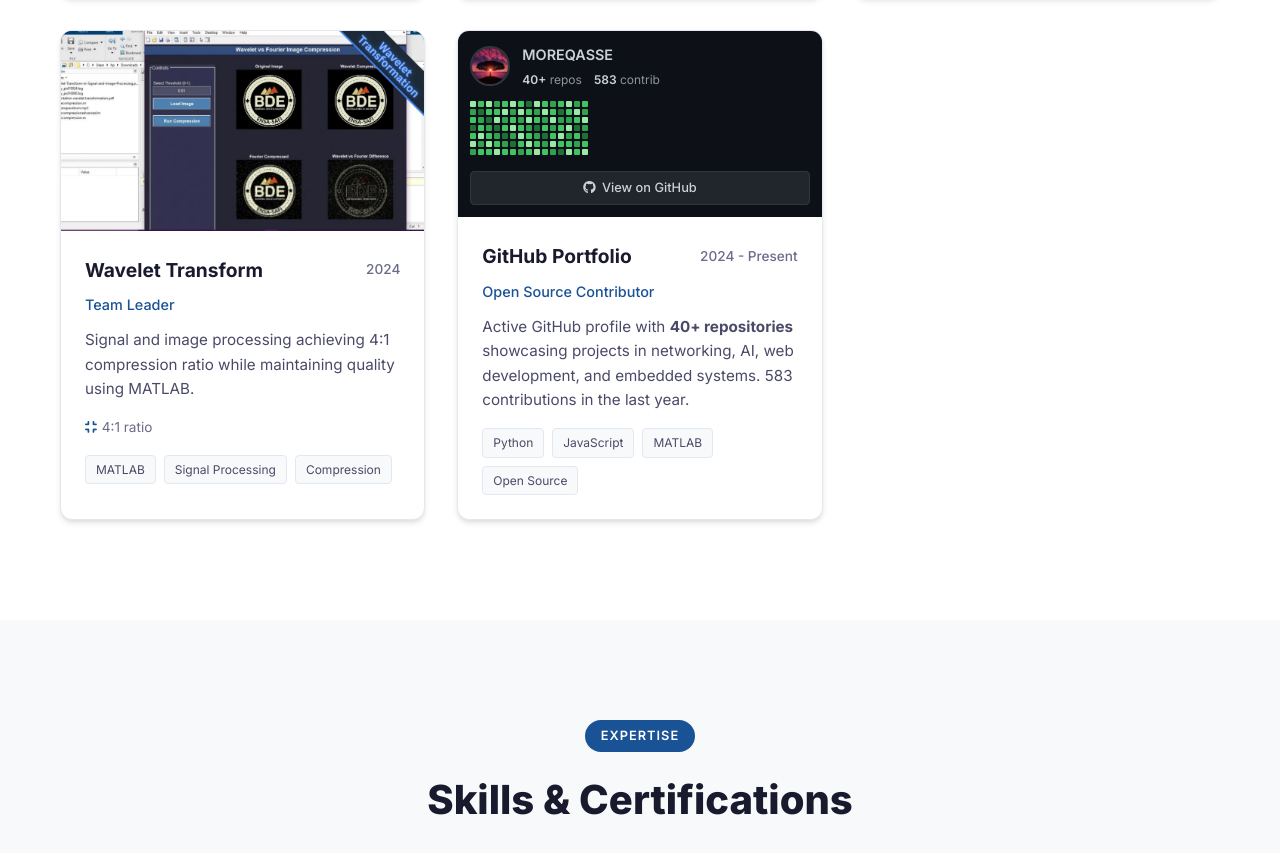
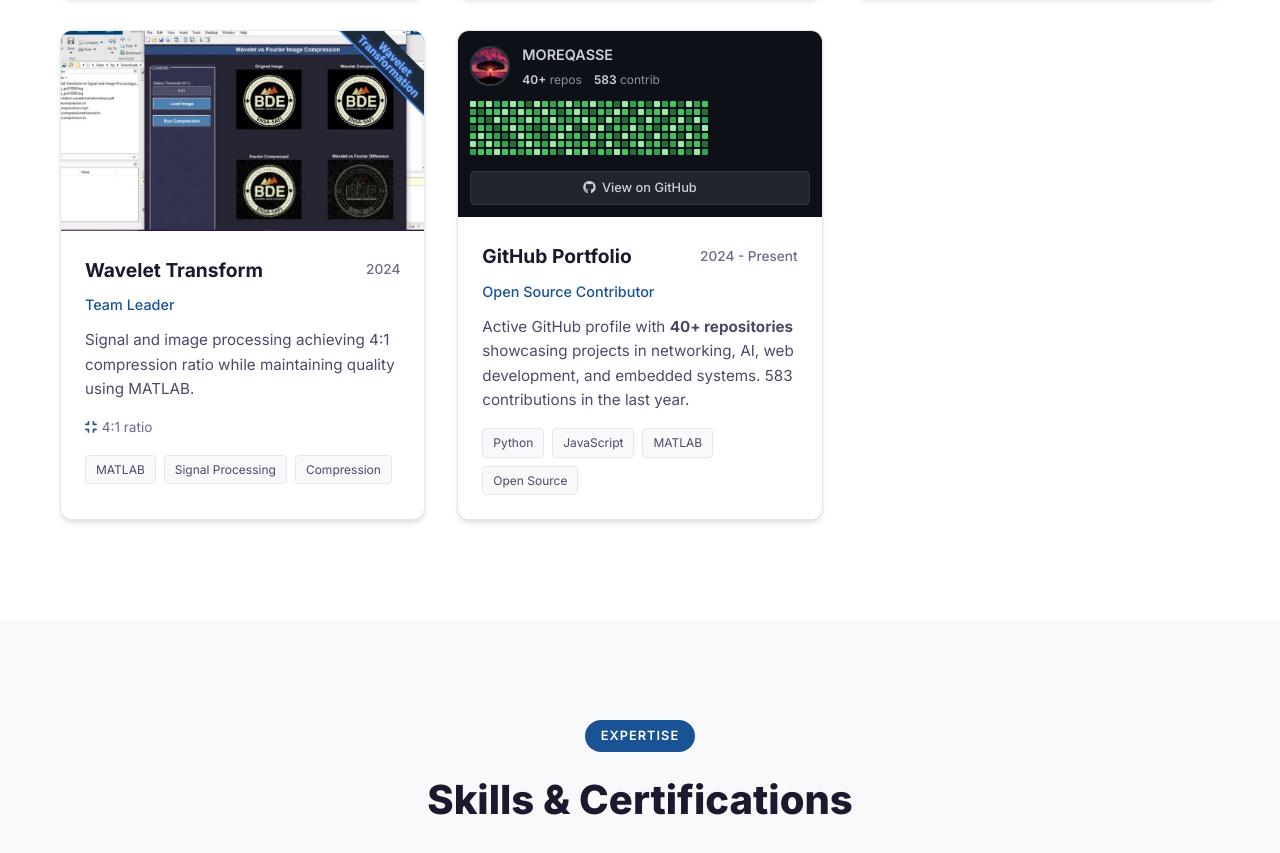
Before and after one commit to MOREQASSE/MyCV, a plain HTML site: page index.html in a window 1280 px wide. Shown: the part 4184-5037 px from the top of the page. Drawn offline with Linux system fonts and the light colour scheme.

Commit message:
double chart

```diff
--- a/index.html
+++ b/index.html
@@ -428,6 +428,21 @@
                                 <div class="gh-mini-week"><div class="m-day l-1"></div><div class="m-day l-2"></div><div class="m-day l-3"></div><div class="m-day l-1"></div><div class="m-day l-3"></div><div class="m-day l-2"></div><div class="m-day l-1"></div></div>
                                 <div class="gh-mini-week"><div class="m-day l-3"></div><div class="m-day l-1"></div><div class="m-day l-2"></div><div class="m-day l-4"></div><div class="m-day l-2"></div><div class="m-day l-3"></div><div class="m-day l-2"></div></div>
                                 <div class="gh-mini-week"><div class="m-day l-2"></div><div class="m-day l-3"></div><div class="m-day l-1"></div><div class="m-day l-3"></div><div class="m-day l-4"></div><div class="m-day l-2"></div><div class="m-day l-1"></div></div>
+                                <div class="gh-mini-week"><div class="m-day l-1"></div><div class="m-day l-4"></div><div class="m-day l-2"></div><div class="m-day l-3"></div><div class="m-day l-1"></div><div class="m-day l-2"></div><div class="m-day l-4"></div></div>
+                                <div class="gh-mini-week"><div class="m-day l-3"></div><div class="m-day l-2"></div><div class="m-day l-4"></div><div class="m-day l-1"></div><div class="m-day l-3"></div><div class="m-day l-4"></div><div class="m-day l-2"></div></div>
+                                <div class="gh-mini-week"><div class="m-day l-2"></div><div class="m-day l-3"></div><div class="m-day l-1"></div><div class="m-day l-4"></div><div class="m-day l-2"></div><div class="m-day l-1"></div><div class="m-day l-3"></div></div>
+                                <div class="gh-mini-week"><div class="m-day l-4"></div><div class="m-day l-1"></div><div class="m-day l-3"></div><div class="m-day l-2"></div><div class="m-day l-4"></div><div class="m-day l-3"></div><div class="m-day l-1"></div></div>
+                                <div class="gh-mini-week"><div class="m-day l-1"></div><div class="m-day l-2"></div><div class="m-day l-4"></div><div class="m-day l-3"></div><div class="m-day l-1"></div><div class="m-day l-4"></div><div class="m-day l-2"></div></div>
+                                <div class="gh-mini-week"><div class="m-day l-3"></div><div class="m-day l-4"></div><div class="m-day l-2"></div><div class="m-day l-1"></div><div class="m-day l-3"></div><div class="m-day l-2"></div><div class="m-day l-4"></div></div>
+                                <div class="gh-mini-week"><div class="m-day l-2"></div><div class="m-day l-1"></div><div class="m-day l-4"></div><div class="m-day l-3"></div><div class="m-day l-2"></div><div class="m-day l-1"></div><div class="m-day l-3"></div></div>
+                                <div class="gh-mini-week"><div class="m-day l-4"></div><div class="m-day l-3"></div><div class="m-day l-1"></div><div class="m-day l-2"></div><div class="m-day l-4"></div><div class="m-day l-3"></div><div class="m-day l-2"></div></div>
+                                <div class="gh-mini-week"><div class="m-day l-1"></div><div class="m-day l-2"></div><div class="m-day l-3"></div><div class="m-day l-4"></div><div class="m-day l-1"></div><div class="m-day l-2"></div><div class="m-day l-3"></div></div>
+                                <div class="gh-mini-week"><div class="m-day l-3"></div><div class="m-day l-1"></div><div class="m-day l-4"></div><div class="m-day l-2"></div><div class="m-day l-3"></div><div class="m-day l-4"></div><div class="m-day l-1"></div></div>
+                                <div class="gh-mini-week"><div class="m-day l-2"></div><div class="m-day l-4"></div><div class="m-day l-3"></div><div class="m-day l-1"></div><div class="m-day l-2"></div><div class="m-day l-3"></div><div class="m-day l-4"></div></div>
+                                <div class="gh-mini-week"><div class="m-day l-4"></div><div class="m-day l-2"></div><div class="m-day l-1"></div><div class="m-day l-3"></div><div class="m-day l-4"></div><div class="m-day l-1"></div><div class="m-day l-2"></div></div>
+                                <div class="gh-mini-week"><div class="m-day l-1"></div><div class="m-day l-3"></div><div class="m-day l-4"></div><div class="m-day l-2"></div><div class="m-day l-1"></div><div class="m-day l-3"></div><div class="m-day l-4"></div></div>
+                                <div class="gh-mini-week"><div class="m-day l-3"></div><div class="m-day l-2"></div><div class="m-day l-1"></div><div class="m-day l-4"></div><div class="m-day l-3"></div><div class="m-day l-2"></div><div class="m-day l-1"></div></div>
+                                <div class="gh-mini-week"><div class="m-day l-2"></div><div class="m-day l-4"></div><div class="m-day l-3"></div><div class="m-day l-1"></div><div class="m-day l-2"></div><div class="m-day l-4"></div><div class="m-day l-3"></div></div>
                             </div>
                         </div>
                         <a href="https://github.com/MOREQASSE" target="_blank" class="gh-mini-link">
```
